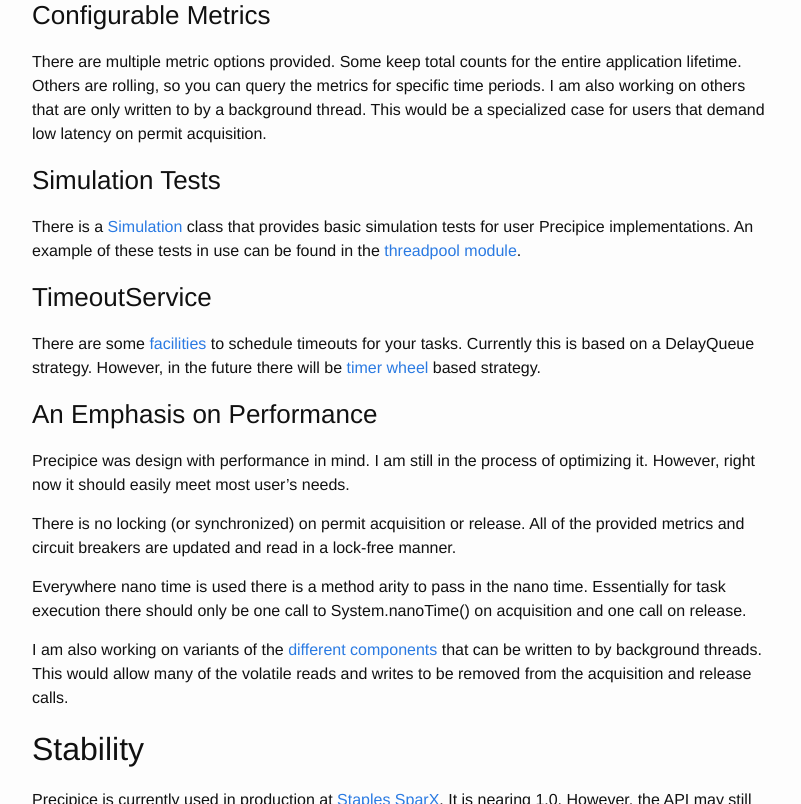
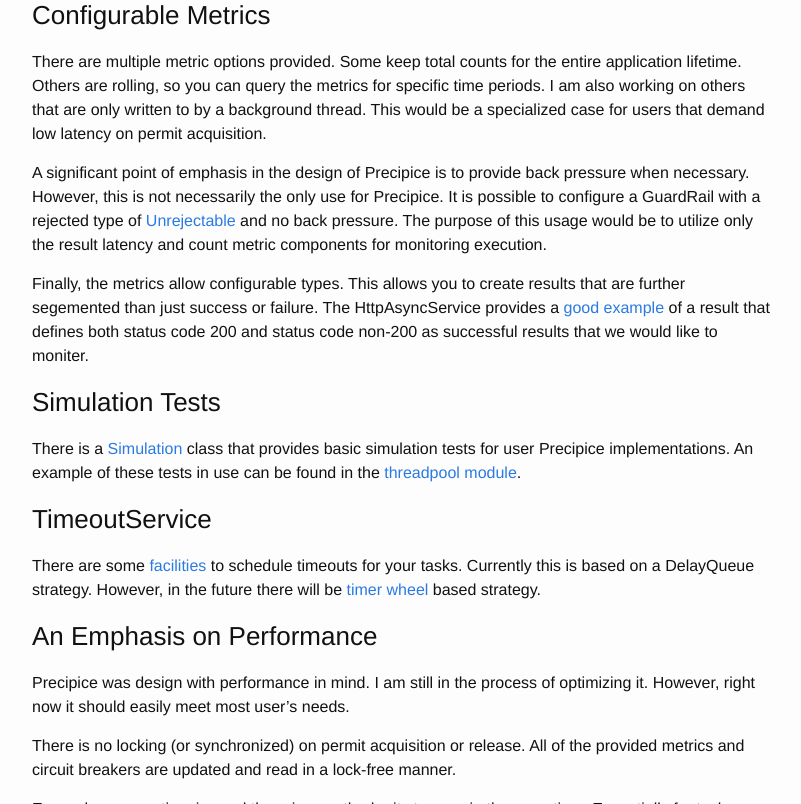
Before and after one commit to Tim-Brooks/tbrooks8.github.io, a Jekyll site: the page built from _posts/2016-03-13-introducing-precipice.md, in a window 1280 px wide and 900 px high, scrolled down 4027 px, cut to the strip 96-900 px from the top of the window. Shown: the whole strip, without its empty margins (238-1039 px from the left). Built offline with Jekyll 4.4.1, drawn with Linux system fonts in a browser that asks for light colours; some of the changed text lies outside the part shown.

Commit message:
Further improve the blog post

```diff
--- a/_posts/2016-03-13-introducing-precipice.md
+++ b/_posts/2016-03-13-introducing-precipice.md
@@ -11,7 +11,7 @@ Modern software systems are often composed of multiple independently operating c
 
 There are a number of other libraries in the Java ecosystem which are designed to provide system resiliency. Precipice tends to be lower level than some of these alternatives. Precipice does impose any execution model upon your application. It is not strictly coupled to threadpools, actors, communicating sequential processes, or any other concurrency model. Instead, Precipice is designed to be able to be used in conjuction with--or as a part of--one of these higher level libraries.
 
-The basic abstraction provided by Precipice is the [GuardRail](https://github.com/tbrooks8/Precipice/blob/master/precipice-core/src/main/java/net/uncontended/precipice/GuardRail.java). A GuardRail isolates the execution of tasks have failure conditions.
+The basic abstraction provided by Precipice is the [GuardRail](https://github.com/tbrooks8/Precipice/blob/master/precipice-core/src/main/java/net/uncontended/precipice/GuardRail.java). A GuardRail isolates the execution of tasks that have failure conditions.
 
 A GuardRail is parameterized by two different enum types. One type defining the possible outcomes of execution. And another type defining reasons why execution might be rejected.
 
@@ -98,6 +98,10 @@ As (briefly) mentioned above, there is a Precipice [implementation](https://gith
 
 There are multiple metric options provided. Some keep total counts for the entire application lifetime. Others are rolling, so you can query the metrics for specific time periods. I am also working on others that are only written to by a background thread. This would be a specialized case for users that demand low latency on permit acquisition.
 
+A significant point of emphasis in the design of Precipice is to provide back pressure when necessary. However, this is not necessarily the only use for Precipice. It is possible to configure a GuardRail with a rejected type of [Unrejectable](https://github.com/tbrooks8/Precipice/blob/master/precipice-core/src/main/java/net/uncontended/precipice/rejected/Unrejectable.java) and no back pressure. The purpose of this usage would be to utilize only the result latency and count metric components for monitoring execution.
+
+Finally, the metrics allow configurable types. This allows you to create results that are further segemented than just success or failure. The HttpAsyncService provides a [good example](https://github.com/tbrooks8/Precipice/blob/master/precipice-samples/src/main/java/net/uncontended/precipice/samples/http/HTTPStatus.java) of a result that defines both status code 200 and status code non-200 as successful results that we would like to moniter.
+
 ### Simulation Tests
 
 There is a [Simulation](https://github.com/tbrooks8/Precipice/blob/master/precipice-core/src/main/java/net/uncontended/precipice/util/Simulation.java) class that provides basic simulation tests for user Precipice implementations. An example of these tests in use can be found in the [threadpool module](https://github.com/tbrooks8/Precipice/blob/master/precipice-threadpool/src/test/java/net/uncontended/precipice/threadpool/ThreadPoolServiceTest.java#L179).
```
